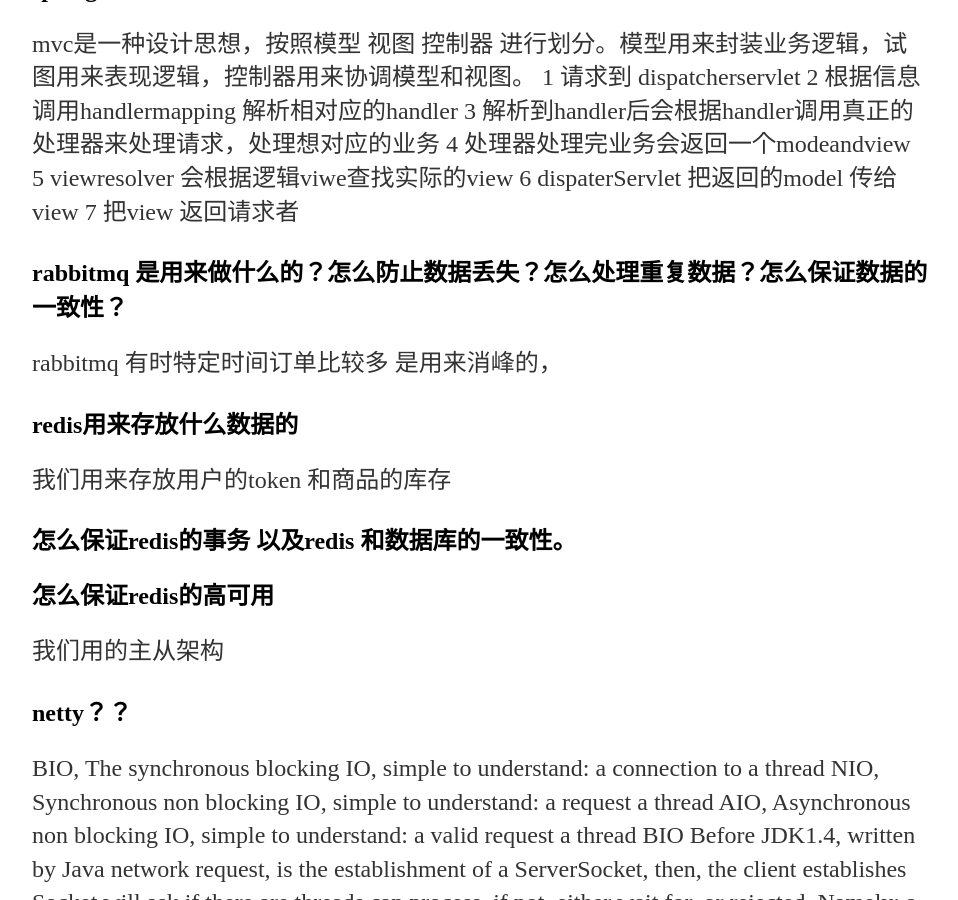
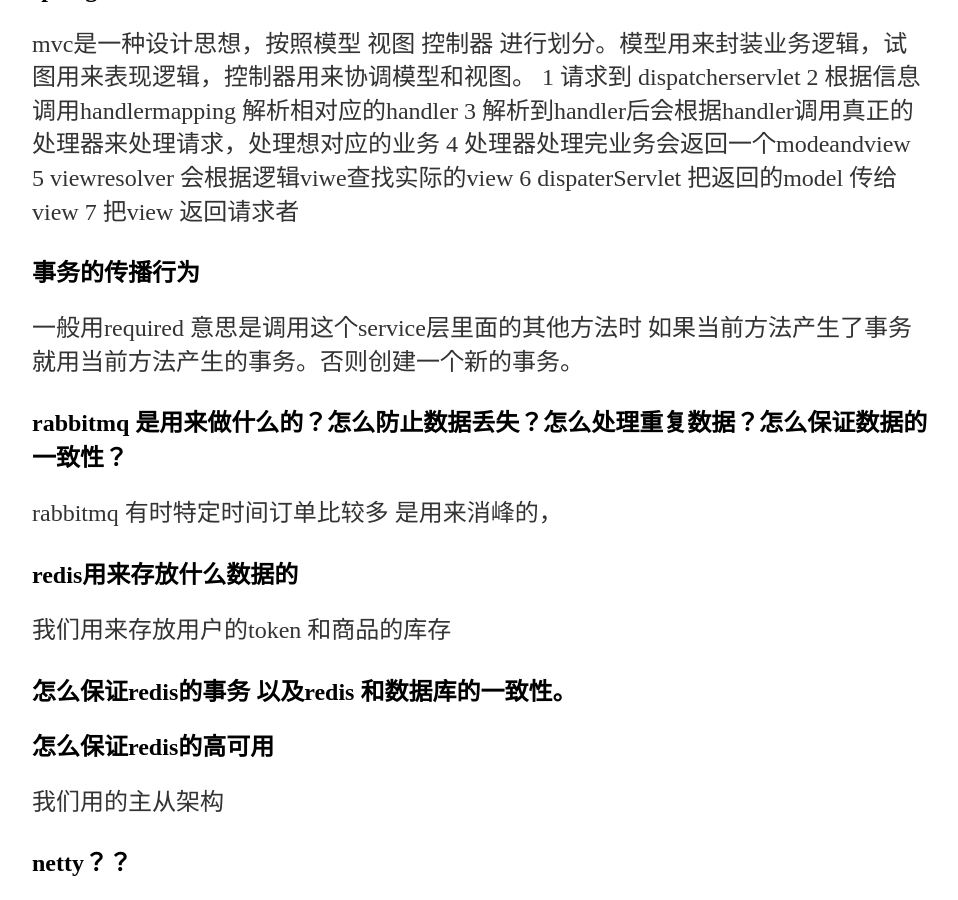
Before and after one commit to studykid/studykid.github.io, a Jekyll site: the page built from _posts/2020-03-08-可能会问的面试问题.md, in a window 1280 px wide and 900 px high, scrolled down 313 px. Shown: the whole window, without its empty margins (160-1118 px from the left). Built offline with Jekyll 4.4.1, drawn with Linux system fonts in a browser that asks for light colours; our own code applies the rules of GitHub Pages for plain Markdown files.

Commit message:
Update 2020-03-08-可能会问的面试问题.md

```diff
--- a/_posts/2020-03-08-可能会问的面试问题.md
+++ b/_posts/2020-03-08-可能会问的面试问题.md
@@ -11,6 +11,9 @@
 5 viewresolver 会根据逻辑viwe查找实际的view
 6 dispaterServlet 把返回的model 传给view
 7 把view 返回请求者
+
+## 事务的传播行为
+一般用required 意思是调用这个service层里面的其他方法时 如果当前方法产生了事务 就用当前方法产生的事务。否则创建一个新的事务。
 
 
 ## rabbitmq 是用来做什么的？怎么防止数据丢失？怎么处理重复数据？怎么保证数据的一致性？
```
